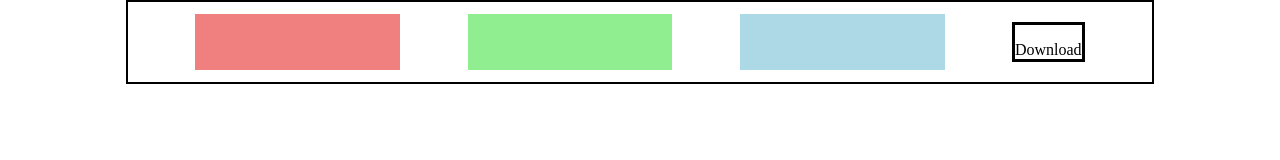
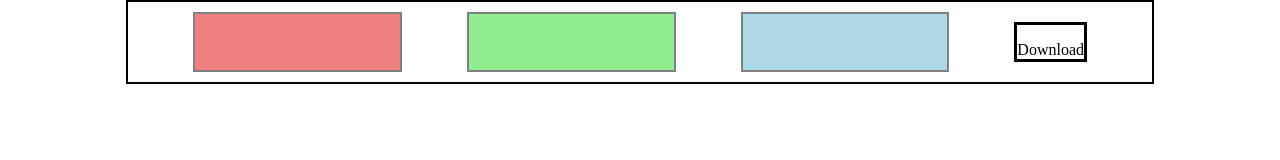
Before and after one commit to keshavbansal20/Browser, a plain HTML site: page Camera_App/pocs/canvas.html in a window 1280 px wide. Drawn offline with Linux system fonts and the light colour scheme.

Commit message:
changes in css

```diff
--- a/Camera_App/pocs/canvas.html
+++ b/Camera_App/pocs/canvas.html
@@ -22,6 +22,7 @@
         .color{
             height:70%;
             width:20%;
+            border:2px solid grey;
         }
 
         .red{
```
